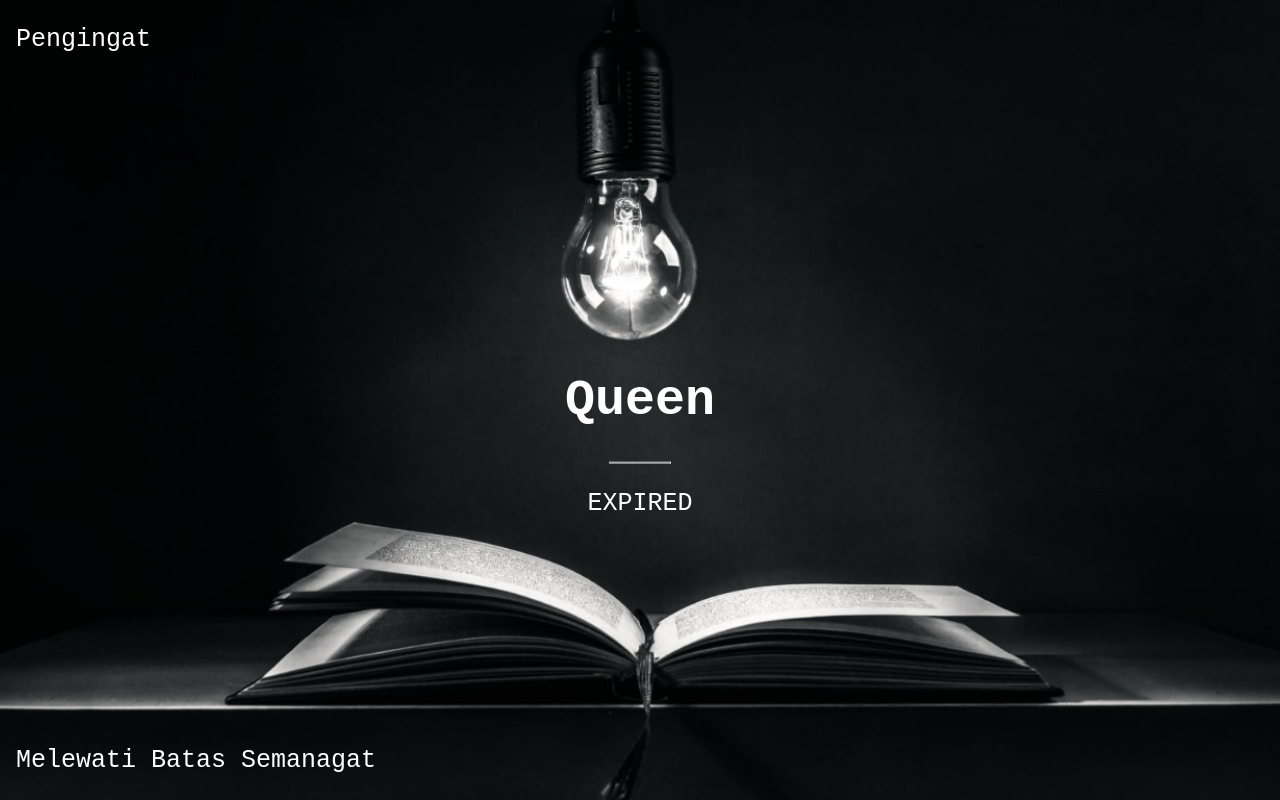
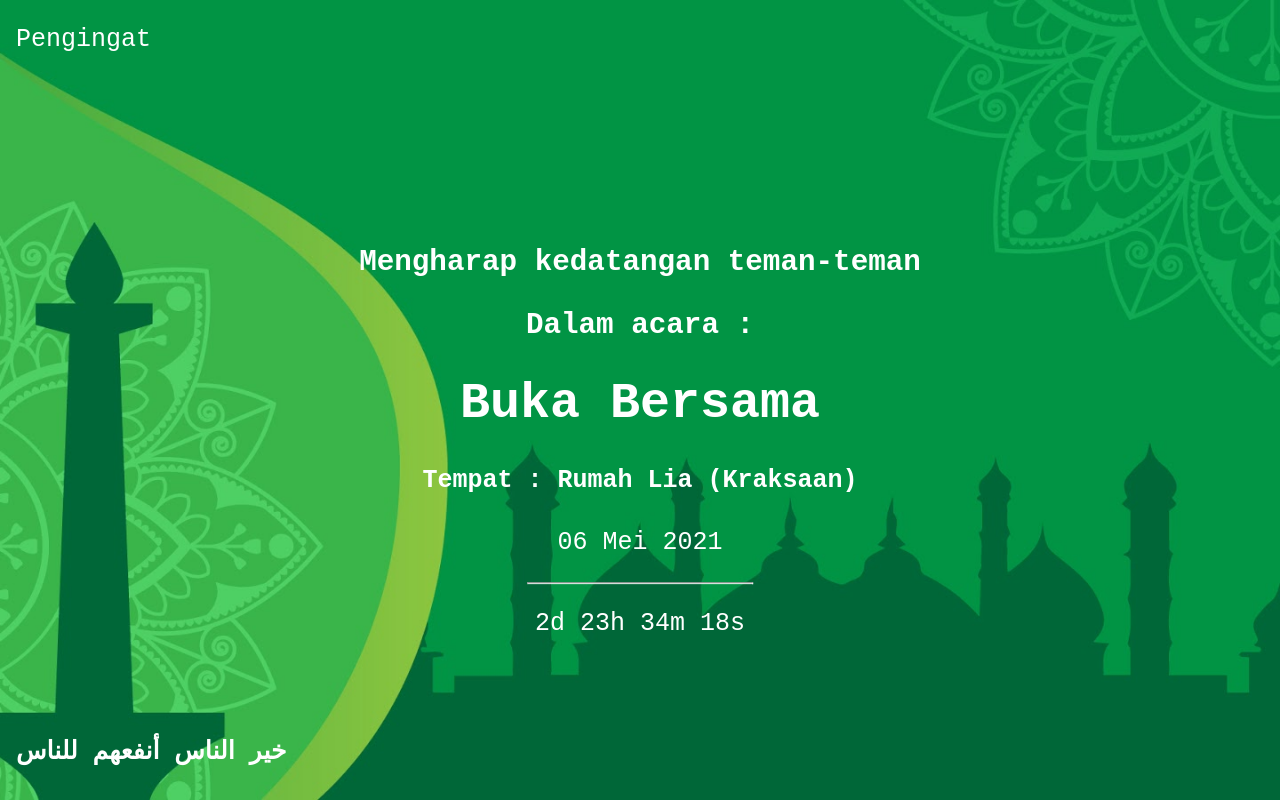
Before and after one commit to farhandardiri/queen, a plain HTML site: page index.html in a window 1280 px wide. Drawn offline with Linux system fonts and the light colour scheme.

Commit message:
edit file

```diff
--- a/index.html
+++ b/index.html
@@ -7,7 +7,7 @@ body, html {
 }
 
 .bgimg {
-  background-image: url('oi2.jpg');
+  background-image: url('01.jpg');
   height: 100%;
   background-position: center;
   background-size: cover;
@@ -49,12 +49,17 @@ hr {
     <p>Pengingat</p>
   </div>
   <div class="middle">
-    <h1>Queen</h1>
+    <h3>Mengharap kedatangan teman-teman</h3>
+    <h3>Dalam acara :</h3>
+    <h1>Buka Bersama</h1>
+    <h4>Tempat : Rumah Lia (Kraksaan)</h4>
+    <p>06 Mei 2021</p>
+
     <hr>
 <p id="demo"></p>
   </div>
   <div class="bottomleft">
-    <p>Melewati Batas Semanagat</p>
+    <h4>خير الناس أنفعهم للناس</h4>
   </div>
 </div>
  <!-- <figure>
@@ -74,7 +79,7 @@ hr {
 
 <script>
 // Set the date we're counting down to
-var countDownDate = new Date("Apr 21, 2021 13:30:00").getTime();
+var countDownDate = new Date("May 06, 2021 15:00:20").getTime();
 
 // Update the count down every 1 second
 var x = setInterval(function() {
```
Also changed, not shown: 01.jpg (added), 02.jpg (added).
